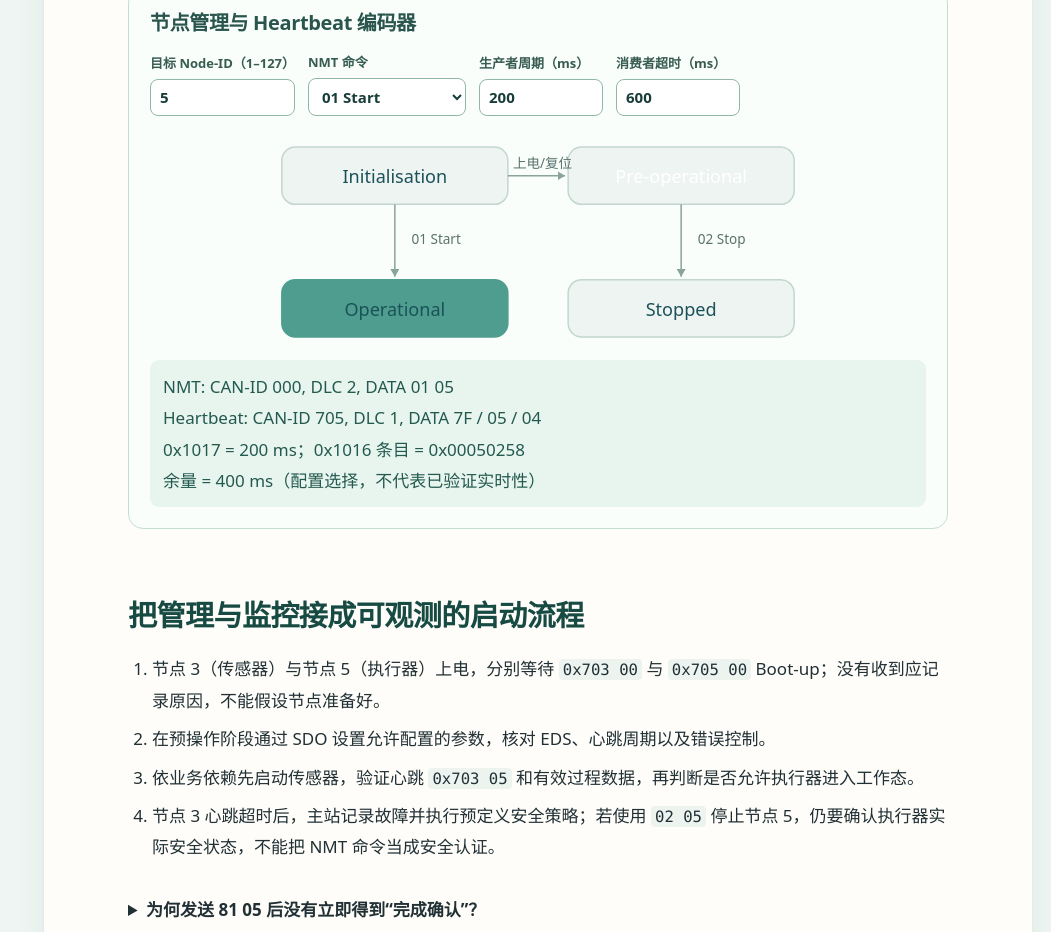
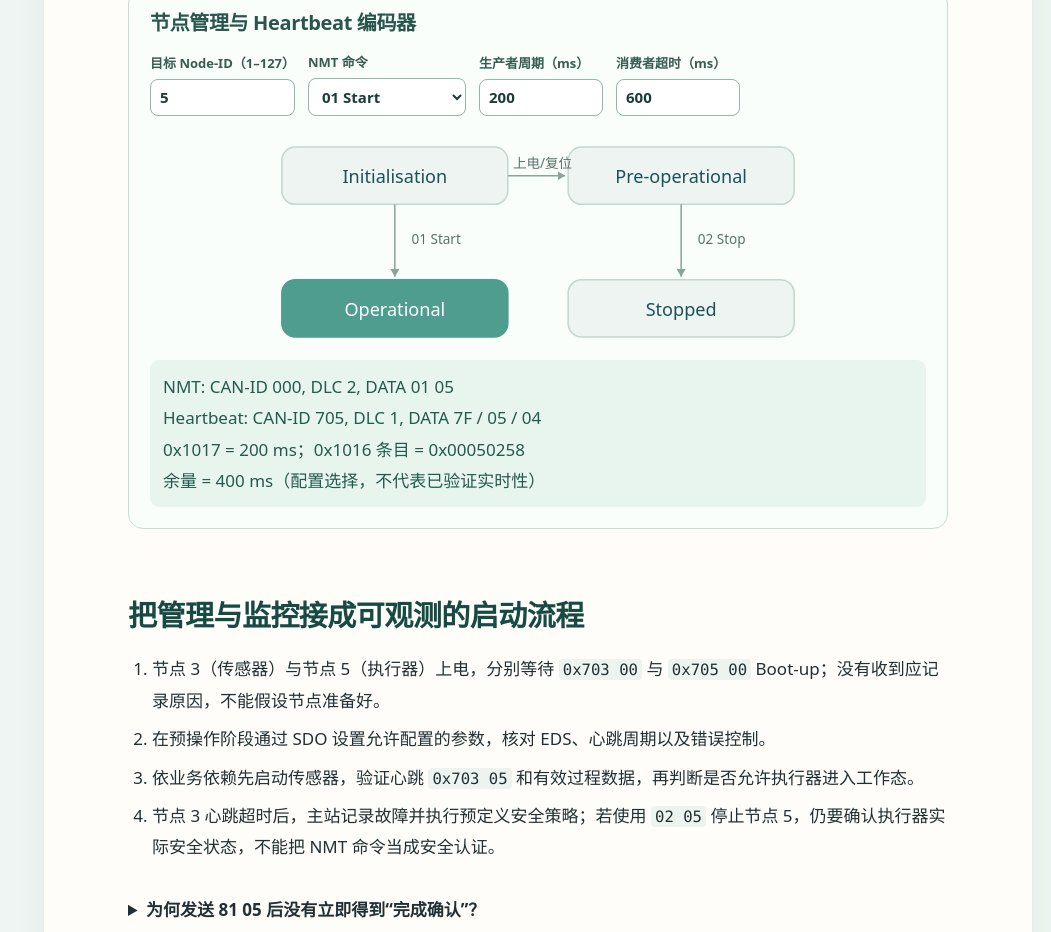
Before and after one commit to 1998x-stack/CAN-bus-tutorial, a plain HTML site: page 19.html in a window 1280 px wide. Shown: the part 3668-4600 px from the top of the page, without its empty margins (229-1280 px from the left). Drawn offline with Linux system fonts and the light colour scheme.

Commit message:
fix(can): keep interactive state labels legible in every state

```diff
--- a/19.html
+++ b/19.html
@@ -86,13 +86,13 @@ CAN-ID = 0x000, DLC = 2, DATA = 82 05</code></pre>
 <title id="w19-t">CANopen NMT 状态机与当前命令目标状态</title>
 <desc id="w19-d">四个状态按上电与 NMT 命令切换：初始化后可进入预操作，再按启动或停止命令在可操作与停止之间切换；高亮框表示当前 NMT 命令将到达的状态。</desc>
 <rect id="nmt-init" x="10" y="10" width="150" height="38" rx="9" fill="#eef4f1" stroke="#c3d6cf"/>
-<rect id="nmt-preop" x="200" y="10" width="150" height="38" rx="9" fill="#4f9d8f"/>
-<rect id="nmt-op" x="10" y="98" width="150" height="38" rx="9" fill="#eef4f1" stroke="#c3d6cf"/>
+<rect id="nmt-preop" x="200" y="10" width="150" height="38" rx="9" fill="#eef4f1" stroke="#c3d6cf"/>
+<rect id="nmt-op" x="10" y="98" width="150" height="38" rx="9" fill="#4f9d8f"/>
 <rect id="nmt-stop" x="200" y="98" width="150" height="38" rx="9" fill="#eef4f1" stroke="#c3d6cf"/>
-<text x="85" y="34" font-size="12" fill="#1b525a" text-anchor="middle">Initialisation</text>
-<text x="275" y="34" font-size="12" fill="#ffffff" text-anchor="middle">Pre-operational</text>
-<text x="85" y="122" font-size="12" fill="#1b525a" text-anchor="middle">Operational</text>
-<text x="275" y="122" font-size="12" fill="#1b525a" text-anchor="middle">Stopped</text>
+<text id="nmt-init-label" x="85" y="34" font-size="12" fill="#1b525a" text-anchor="middle">Initialisation</text>
+<text id="nmt-preop-label" x="275" y="34" font-size="12" fill="#1b525a" text-anchor="middle">Pre-operational</text>
+<text id="nmt-op-label" x="85" y="122" font-size="12" fill="#ffffff" text-anchor="middle">Operational</text>
+<text id="nmt-stop-label" x="275" y="122" font-size="12" fill="#1b525a" text-anchor="middle">Stopped</text>
 <line x1="160" y1="29" x2="198" y2="29" stroke="#8aa39c" marker-end="url(#a19)"/>
 <line x1="85" y1="48" x2="85" y2="96" stroke="#8aa39c" marker-end="url(#a19)"/>
 <line x1="275" y1="48" x2="275" y2="96" stroke="#8aa39c" marker-end="url(#a19)"/>
@@ -118,4 +118,4 @@ CAN-ID = 0x000, DLC = 2, DATA = 82 05</code></pre>
 <li><a href="https://infosys.beckhoff.com/content/1033/fc510x/2519205899.html">Beckhoff — Network Management</a>：Node Guarding toggle 与状态示例。</li></ol>
 <p>下一章从“节点是否可以通信”走向“怎样用 SDO 读写它的对象字典”。</p>
 </section><nav class="chapter-nav" aria-label="章节前后导航"><a href="18.html">← 第 18 章：CANopen 入门</a><a href="index.html">返回目录</a><a href="20.html">第 20 章：SDO →</a></nav></article></main></div><script>(function(){'use strict';const node=document.getElementById('node'),cmd=document.getElementById('cmd'),period=document.getElementById('period'),timeout=document.getElementById('timeout'),out=document.getElementById('result');const hx=(n,w)=>Number(n).toString(16).toUpperCase().padStart(w,'0');function render(){let n=Number(node.value),p=Number(period.value),t=Number(timeout.value);if(!Number.isInteger(n)||n<1||n>127||!Number.isInteger(p)||p<1||p>65535||!Number.isInteger(t)||t<1||t>65535){out.textContent='输入越界：Node-ID 为 1–127，周期与超时为 1–65535 ms。';return;}let od=(n<<16)|t;out.textContent='NMT: CAN-ID 000, DLC 2, DATA '+cmd.value+' '+hx(n,2)+'\nHeartbeat: CAN-ID '+hx(0x700+n,3)+', DLC 1, DATA 7F / 05 / 04\n0x1017 = '+p+' ms；0x1016 条目 = 0x'+hx(od>>>0,8)+'\n余量 = '+(t-p)+' ms（配置选择，不代表已验证实时性）';}for(const el of [node,cmd,period,timeout])el.addEventListener('input',render);render();})();</script>
-<script>(function(){const pick={"01":"nmt-op","02":"nmt-stop","80":"nmt-preop","81":"nmt-init","82":"nmt-init"},hl={"nmt-op":"#4f9d8f","nmt-stop":"#e0a15c","nmt-preop":"#4f9d8f","nmt-init":"#8fb8c9"},ids=["nmt-init","nmt-preop","nmt-op","nmt-stop"];const sel=document.getElementById("cmd");function upd(){const cur=pick[sel.value];ids.forEach(id=>{const e=document.getElementById(id),on=id===cur;e.setAttribute("fill",on?hl[id]:"#eef4f1");e.setAttribute("stroke",on?hl[id]:"#c3d6cf");});}sel.addEventListener("input",upd);upd();})();</script></body></html>
+<script>(function(){const pick={"01":"nmt-op","02":"nmt-stop","80":"nmt-preop","81":"nmt-init","82":"nmt-init"},hl={"nmt-op":"#4f9d8f","nmt-stop":"#e0a15c","nmt-preop":"#4f9d8f","nmt-init":"#8fb8c9"},ids=["nmt-init","nmt-preop","nmt-op","nmt-stop"];const sel=document.getElementById("cmd");function upd(){const cur=pick[sel.value];ids.forEach(id=>{const e=document.getElementById(id),on=id===cur;e.setAttribute("fill",on?hl[id]:"#eef4f1");e.setAttribute("stroke",on?hl[id]:"#c3d6cf");document.getElementById(id+"-label").setAttribute("fill",on?"#ffffff":"#1b525a");});}sel.addEventListener("input",upd);upd();})();</script></body></html>
```
Also changed, not shown: 04.html (+4 -4 lines).
